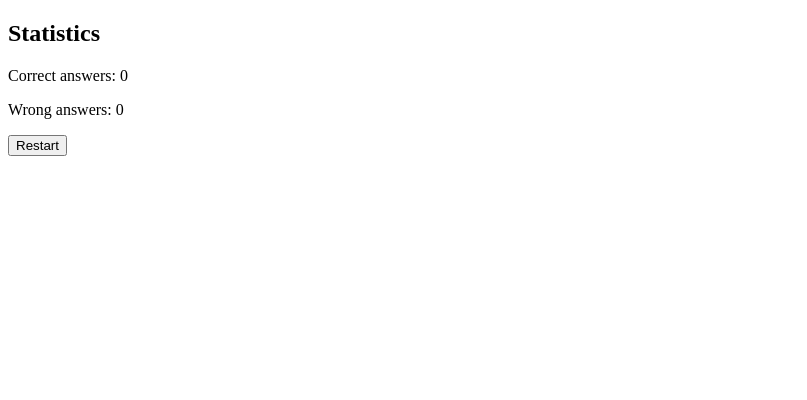
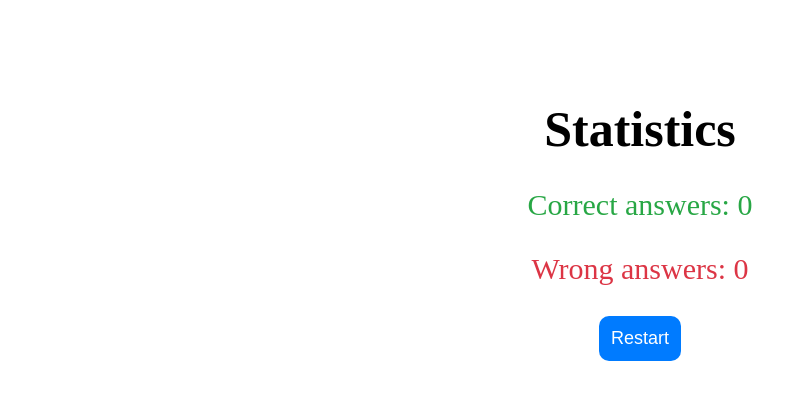
Before and after one commit to svetoslavivanov0/quiz-sample, a Vue app in the folder quiz-sample/: page /results in a window 1280 px wide. Shown: the top 400 px of the page, without its empty margins (0-807 px from the left). Built offline with nearby package versions, Linux system fonts and the light colour scheme.

Commit message:
Style the components

```diff
--- a/quiz-sample/package.json
+++ b/quiz-sample/package.json
@@ -11,7 +11,8 @@
     "axios": "^1.4.0",
     "core-js": "^3.8.3",
     "pinia": "^2.1.3",
-    "vue": "^3.2.13",
+    "sass": "^1.62.1",
+    "vue": "^3.3.4",
     "vue-router": "^4.2.1"
   },
   "devDependencies": {
@@ -21,7 +22,8 @@
     "@vue/cli-plugin-eslint": "~5.0.0",
     "@vue/cli-service": "~5.0.0",
     "eslint": "^7.32.0",
-    "eslint-plugin-vue": "^8.0.3"
+    "eslint-plugin-vue": "^8.0.3",
+    "sass-loader": "^13.2.2"
   },
   "eslintConfig": {
     "root": true,
--- /dev/null
+++ b/quiz-sample/src/assets/css/styles.scss
@@ -0,0 +1,80 @@
+$small: 430px;
+
+.page {
+  max-width: 700px;
+  padding: 50px;
+  margin: 0 auto;
+  text-align: center;
+
+  h2 {
+    font-size: 50px;
+    margin-bottom: 20px;
+
+    @media screen and (max-width: $small) {
+      font-size: 40px;
+    }
+  }
+
+  p {
+    font-size: 30px;
+
+    @media screen and (max-width: $small) {
+      font-size: 28px;
+    }
+  }
+
+  .btn {
+    font-size: 18px;
+    background-color: #007bff;
+    color: #fff;
+    padding: 10px;
+    border-color: transparent;
+    border-radius: 10px;
+
+    &:hover {
+      opacity: .7;
+    }
+
+    @media screen and (max-width: $small) {
+      font-size: 15px;
+    }
+  }
+
+  @media screen and (max-width: $small) {
+    padding: 0;
+  }
+}
+
+.quote {
+  ul {
+    list-style-type: none;
+    padding: 0;
+    display: flex;
+    align-items: center;
+    justify-content: center;
+
+    @media screen and (max-width: $small) {
+      flex-wrap: wrap;
+      justify-content: space-around;
+    }
+  }
+
+  li {
+    padding: 5px;
+
+    @media screen and (max-width: $small) {
+      flex: 1 1 50%;
+      max-width: 50%;
+    }
+  }
+}
+
+.page-statistic {
+  .correct {
+    color: #28a745;
+  }
+
+  .wrong {
+    color: #dc3545;
+  }
+}
--- a/quiz-sample/src/main.js
+++ b/quiz-sample/src/main.js
@@ -14,3 +14,5 @@ app.use(router);
 app.use(pinia);
 
 app.mount('#app');
+
+import '../src/assets/css/styles.scss';
```
Also changed, not shown: 1 other file (tests, documents, lock files or other folders).
